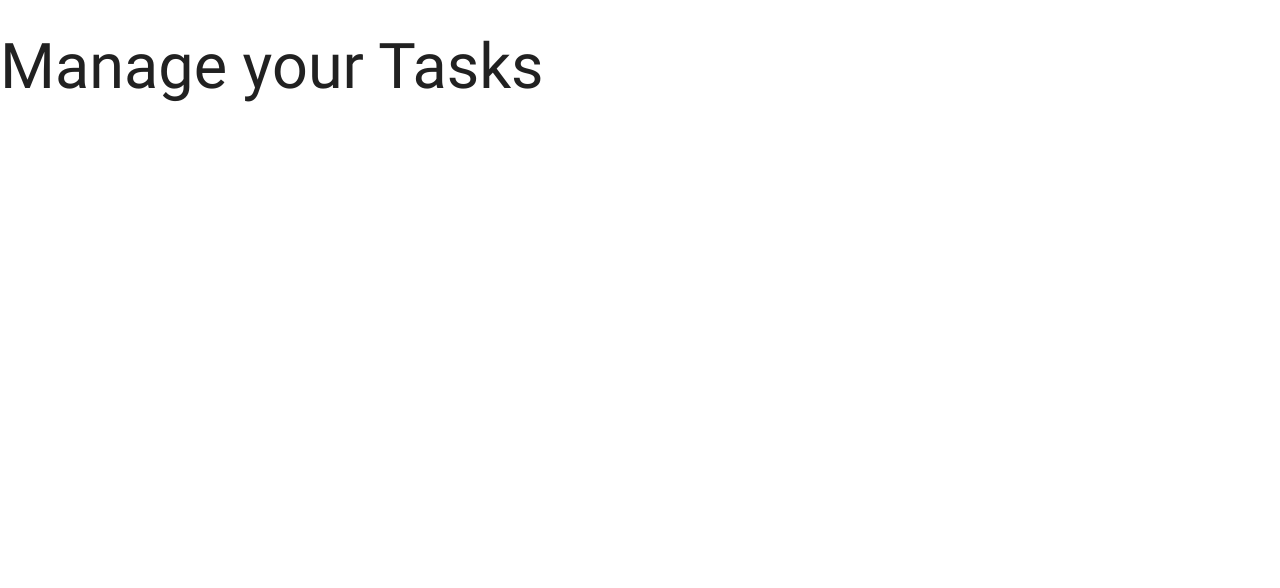
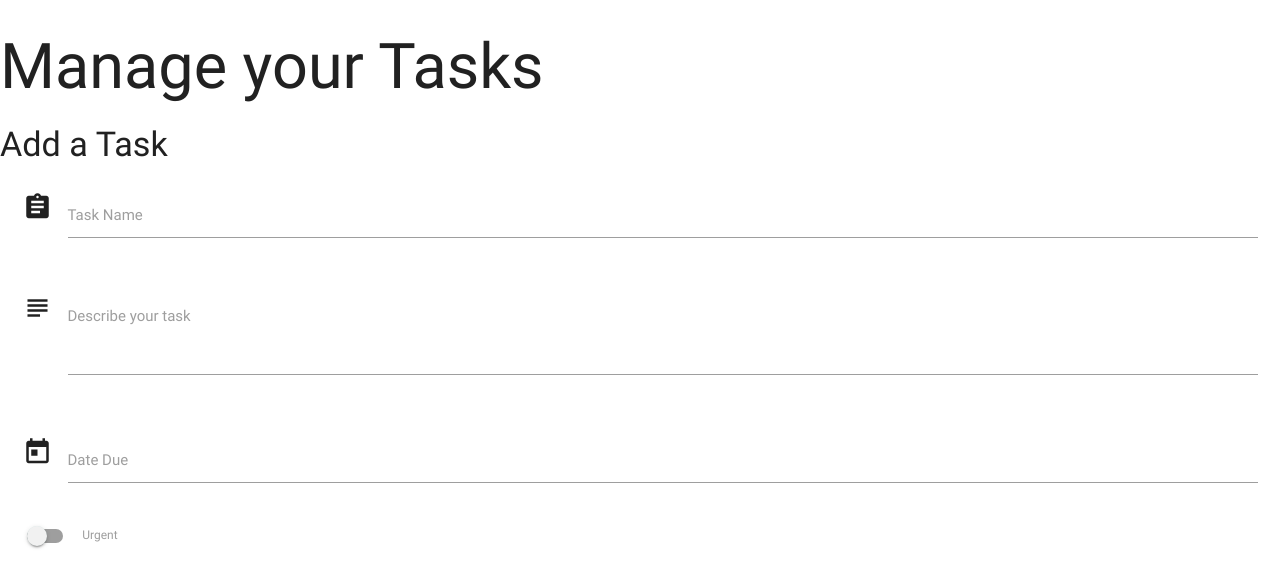
Before and after one commit to devmegan/taskManager, a Flask app: page /add_task in a window 1280 px wide. Shown: the top 588 px of the page. Run offline with Flask 2, Linux system fonts and the light colour scheme; some libraries are stand-ins or nearby versions.

Commit message:
adding basic materialize form

```diff
--- a/templates/addtasks.html
+++ b/templates/addtasks.html
@@ -1,3 +1,39 @@
 {% extends 'base.html' %}
 {% block content %}
+<h4>Add a Task</h4>
+ <div class="row">
+    <form action="" method="POST" class="col s12">
+        <div class="row">
+        <div class="input-field col s12">
+          <i class="material-icons prefix">assignment</i>
+          <!-- match names for input fields id/name to the mongodb keys-->
+          <input id="task_name" name="task_name" type="text" class="validate">
+          <label for="task_name">Task Name</label>
+        </div>
+        </div>
+        <div class="row">
+        <div class="input-field col s12">
+          <i class="material-icons prefix">subject</i>
+          <textarea name="task_description" id="task_description" class="materialize-textarea"></textarea>
+          <label for="task_description">Describe your task</label>
+        </div>
+        </div>
+        <div class="row">
+            <div class="input-field col s12">
+                <i class="material-icons prefix">today</i>
+                <input id="due_date" name="due_date" type="text" class="datepicker">
+                <label for="icon_prefix">Date Due</label>
+            </div>
+        </div>
+        <div class="row">
+            <div class="switch">
+                <label>
+                  <input id="is_urgent" name="is_urgent" type="checkbox">
+                  <span class="lever"></span>
+                  Urgent
+                </label>
+            </div>
+        </div>
+    </form>
+</div>
 {% endblock %}
```
